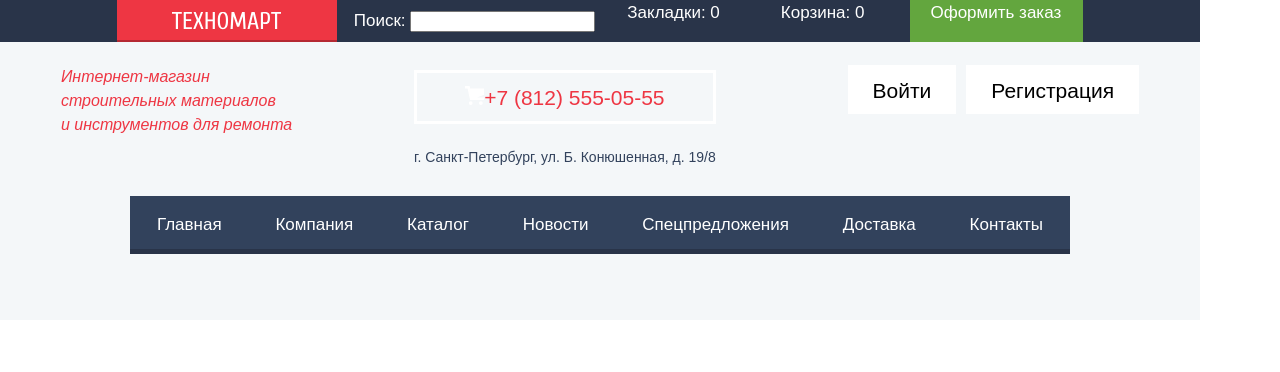
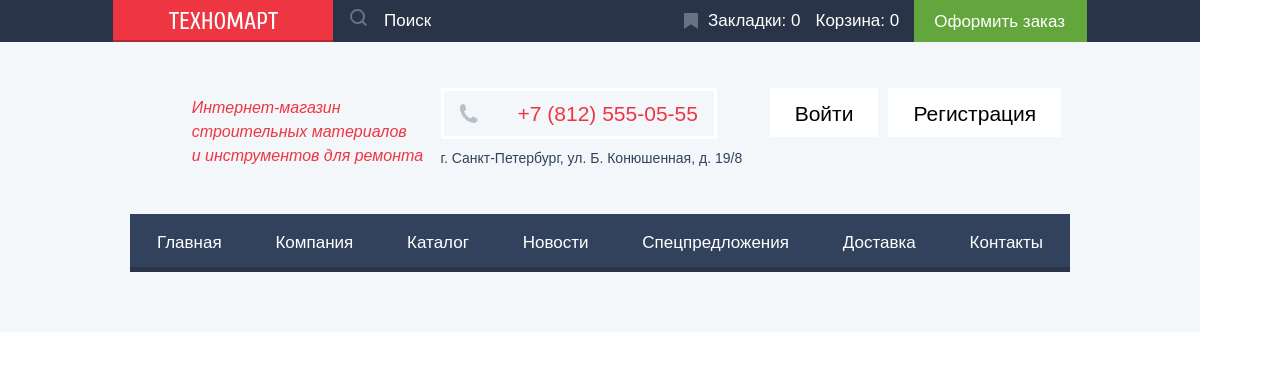
Before and after one commit to henry-yrneh/1230475-technomart-27, a plain HTML site: page index.html in a window 1280 px wide. Shown: the top 372 px of the page. Drawn offline with Linux system fonts and the light colour scheme; a web font is replaced by a local one.

Commit message:
Разметил шапку (кроме поиска)

```diff
--- a/css/style.css
+++ b/css/style.css
@@ -35,6 +35,10 @@ ul {
   flex-direction: column;
 }
 
+.main-header p {
+  margin: 0;
+}
+
 
 .h1-index {
   display: none;
@@ -56,18 +60,6 @@ ul {
     text-align: center;
     vertical-align: middle;
   }
-
-.user-navigation {
-  display: flex;
-  justify-content: space-between;
-
-  color: white;
-}
-
-.user-navigation p {
-  margin-left: 15px;
-}
-
 
 .logo {
   background-color: #ee3643;
@@ -92,26 +84,98 @@ ul {
 }
 
 .search {
+  height: 100%;
   margin-right: 17px;
+  padding-left: 17px;
+  background-color: inherit;
+  line-height:
 }
 
-.marker{
+.search form {
+  display: flex;
+  align-items: baseline;
+}
+
+/*.search::before {
+content: "";
+background-image: url("../img/svg/icon-search.svg");
+background-repeat: no-repeat;
+width: 17px;
+height: 17px;
+margin-right: 15px;
+opacity: 0.3;
+} */
+
+.search label {
+  margin-right: 15px;
+  opacity: 0.3;
+}
+
+.search label:hover {
+  opacity: 1;
+}
+
+.search input {
+  background-color: inherit;
+  border: 0px;
+  height: 42px;
+  width: 270px;
+}
+
+.search input::-webkit-input-placeholder {
+  color: #ffffff;
+  font-size: 17px;
+}
+
+.search input:focus {
+  background-color: #ffffff;
+  color: #000000;
+}
+
+.search:hover {
+  background-color: #212a3a;
+}
+
+.search:focus {
+  color: red;
+}
+
+.user-navigation {
+  display: flex;
+  justify-content: flex-start;
+
+  color: white;
+}
+
+.user-navigation p {
+  margin-left: 15px;
+}
+
+.marker {
   margin-right: 46px;
+  display: flex;
+  align-items: center;
+}
+
+.marker::before {
+  content: "";
+  background-image: url("../img/svg/icon-bookmark.svg");
+  background-repeat: no-repeat;
+  width: 14px;
+  height: 16px;
+  margin-right: 10px;
+  opacity: 0.3;
 }
 
 .cart {
   margin-right: 31px;
+  display: flex;
+  align-items: center;
 }
 
-.search:hover,
 .marker:hover,
 .cart:hover {
   background-color: #212a3a;
-}
-
-.search:focus{
-  background-color: #ffffff;
-  color: #000000;
 }
 
 .marker:active,
@@ -123,6 +187,8 @@ ul {
 .checkout {
   background-color: #63a63e;
   height: 42px;
+  display: flex;
+  align-items: center;
 }
 
 .checkout a {
@@ -144,7 +210,7 @@ ul {
   display: flex;
   flex-wrap: wrap;
   flex-direction: column;
-  justify-content: space-around;
+  justify-content: center;
   min-height: 278px;
 }
 
@@ -152,41 +218,59 @@ ul {
   display: flex;
   justify-content: space-around;
   align-items: flex-start;
+  margin-left: 183px;
+  margin-right: 130px;
+  margin-bottom: 44px;
+  margin-top: 46px;
 }
 
 .middle-header-wrap > p {
   color: #ee3643;
   font-style: italic;
+  padding-top: 8px;
+}
+
+.address {
+  display: flex;
+  flex-direction: column;
 }
 
 .address p:first-child {
+  display: flex;
+  justify-content: flex-start;
+  align-items: center;
+
   color: #ee3643;
   font-size: 21px;
   border: 3px solid #ffffff;
-  padding-top: 13px;
-  padding-bottom: 11px;
-  text-align: center;
+  margin-bottom: 7px;
+  width: 270px;
+  height: 45px;
 }
 
 .address p:first-child::before{
   content: "";
-  background-image: url("../img/svg/icon-cart.svg");
+  background-image: url("../img/svg/icon-phone.svg");
   background-repeat: no-repeat;
   background-size: 19px 19px;
   display: inline-block;
   width: 19px;
   height: 19px;
+  margin-right: 40px;
+  margin-left: 15px;
 }
 
 .address p:last-child {
   color: #32425c;
   font-size: 14px;
+  text-align: center;
 }
 
 .login {
   list-style: none;
   display: flex;
   justify-content: flex-end;
+  margin: 0;
 }
 
 .login li{
--- a/index.html
+++ b/index.html
@@ -18,8 +18,8 @@
         <p class="logo"><img src="img\svg\logo-technomart.svg" width="109" height="19" alt="логотип"></p>
          <div class="search">
             <form method="get" action="https://echo.htmlacademy.ru" >
-              <label for="search">Поиск:</label>
-              <input type="search" name="search" id="search">
+              <label for="search"><img src="img\svg\icon-search.svg" width="17" height="17"></label>
+              <input type="search" name="search" id="search" placeholder="Поиск">
            </form>
          </div>
          <div class="user-navigation">
```
